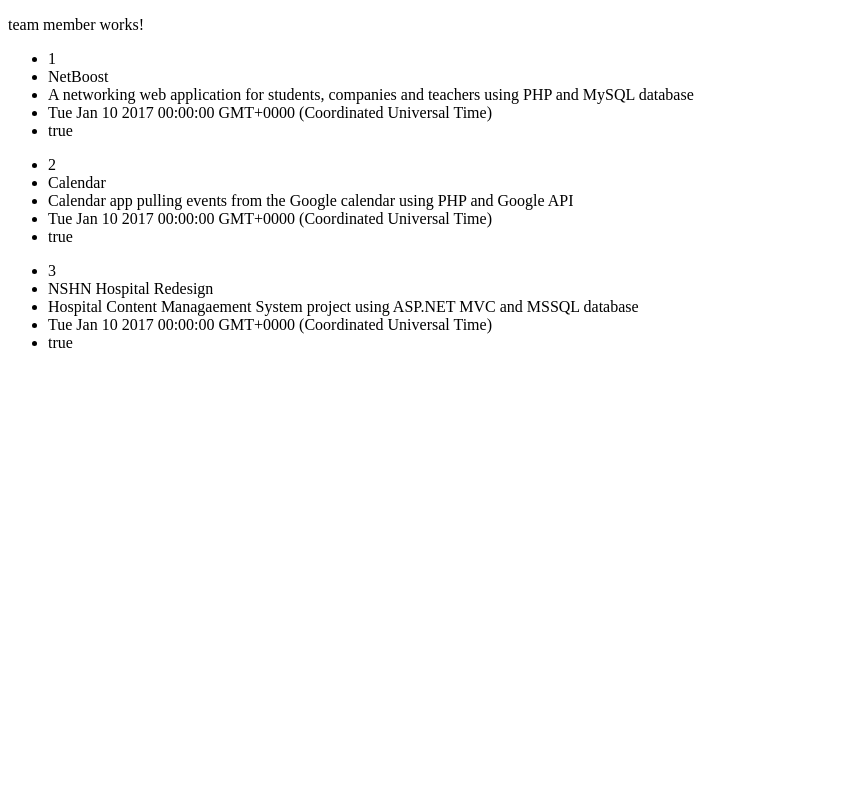
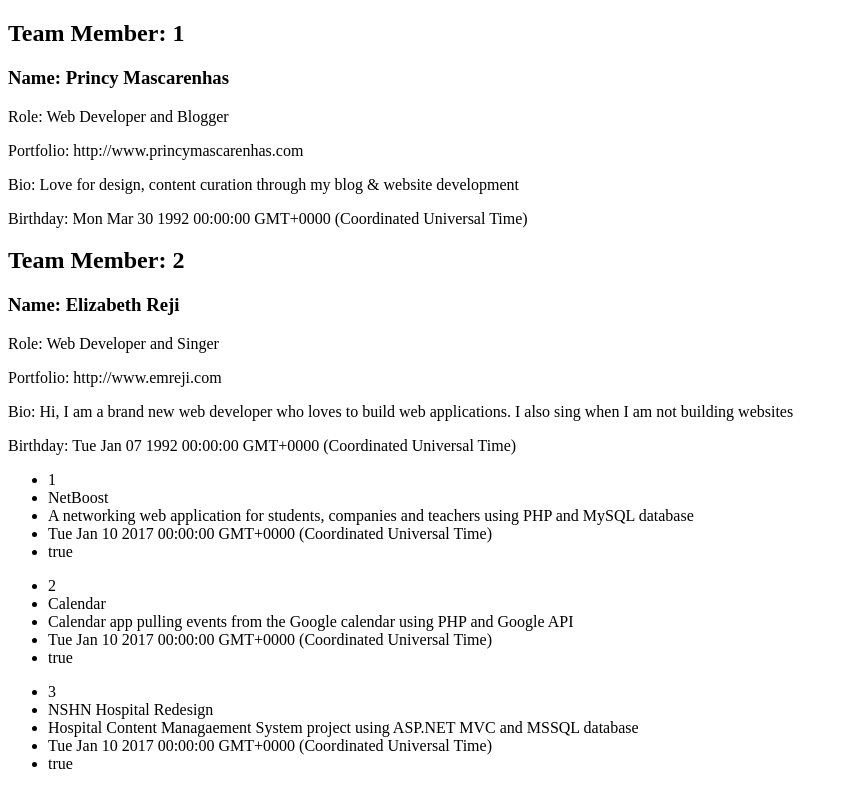
Before and after one commit to PrincyM/Angular-Project, an Angular app in the folder angularProject/: page / in a window 1280 px wide. Shown: the whole page, without its empty margins (0-848 px from the left). Built offline with nearby package versions, Linux system fonts and the light colour scheme.

Commit message:
fixed issues with component teamMember. works perfect now

```diff
--- a/angularProject/src/app/team-member/team-member.component.html
+++ b/angularProject/src/app/team-member/team-member.component.html
@@ -1,14 +1,12 @@
-<p>
-  team member works!
-</p>
 <div *ngIf="members">
     <div *ngFor="let m of members">
+       <!-- members what we define in the component class -->
         <h2>Team Member: {{ m.id }}</h2>
         <h3>Name: {{ m.name}}</h3>
-        <p>Role: </p>
-        <p>Portfolio: </p>
-        <p>Bio: </p>
-        <p>Birthday: </p>
+        <p>Role: {{ m.role }} </p>
+        <p>Portfolio: {{ m.portfolio }}</p>
+        <p>Bio: {{ m.bio }} </p>
+        <p>Birthday: {{ m.birthday }} </p>
         <p></p>
      </div>
 </div>
--- a/angularProject/src/app/team-member/team-member.component.ts
+++ b/angularProject/src/app/team-member/team-member.component.ts
@@ -16,7 +16,7 @@
 
   ngOnInit() {
 
-    this.teamMemberService.getTeamMembers(1).subscribe( members => this.members = this.members);
+    this.teamMemberService.getTeamMembers().subscribe( results => this.members = results);
 
   }
 
```
